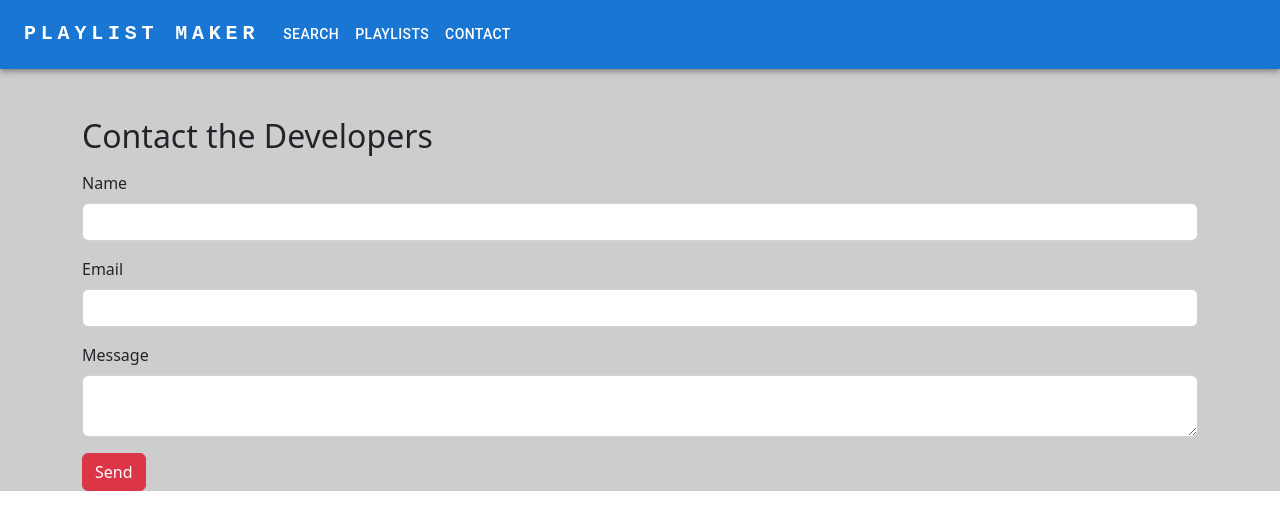
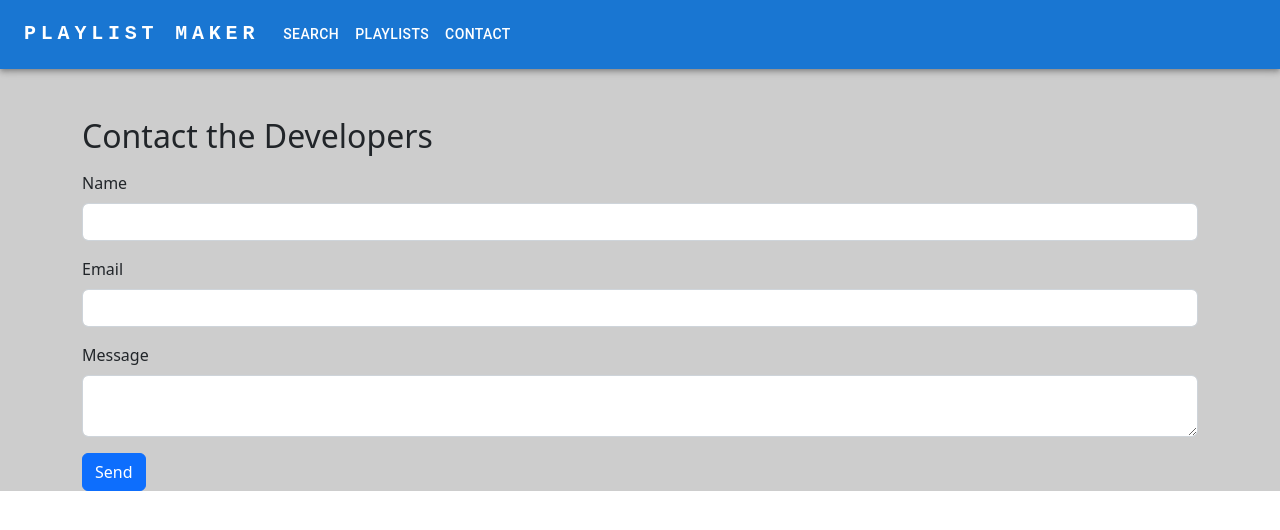
Before and after one commit to ZDC7096/MSP_2, a React (Create React App) app: page /contact in a window 1280 px wide. Shown: the top 530 px of the page. Built offline with nearby package versions, Linux system fonts and the light colour scheme; no server answers.

Commit message:
Contact form routes and styling in all the pages

```diff
--- a/src/components/ContactForm.js
+++ b/src/components/ContactForm.js
@@ -36,7 +36,7 @@
             </label>
             <textarea className="form-control" id="message" required />
           </div>
-          <button className="btn btn-danger" type="submit">
+          <button className="btn btn-primary" type="submit">
             {formStatus}
           </button>
         </form>
```
